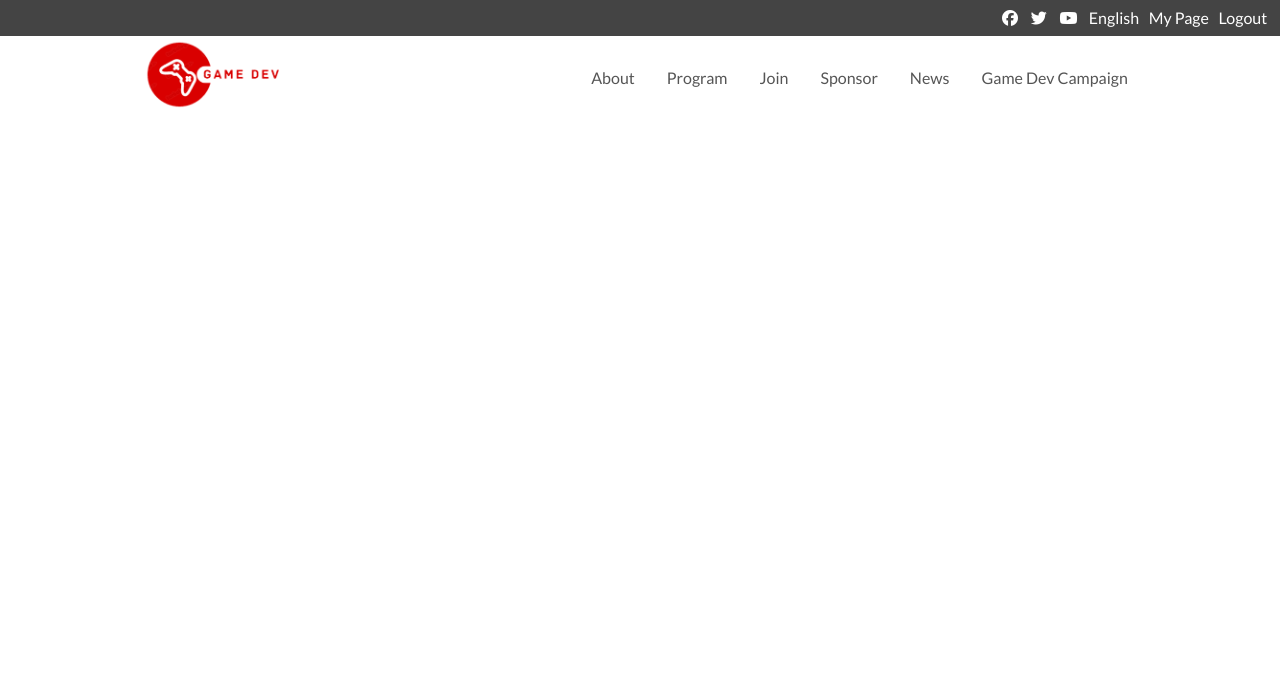
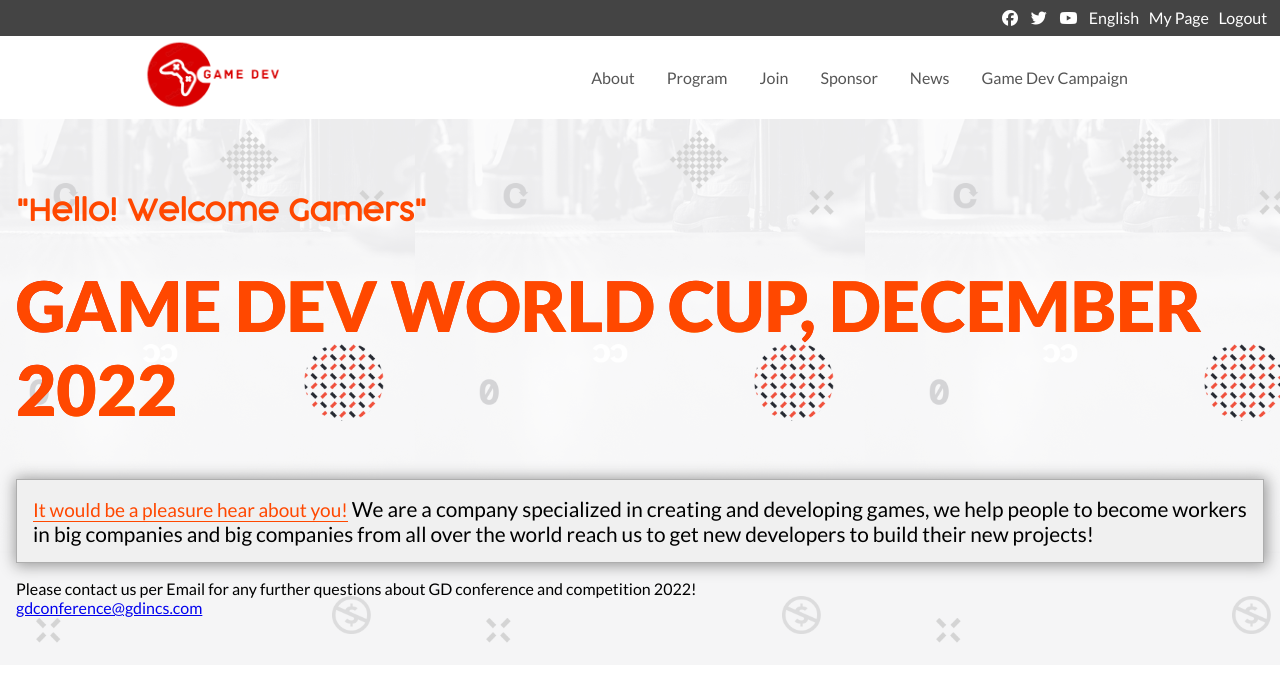
Before and after one commit to Javivy/capstone-1, a website: page about.html in a window 1280 px wide. Drawn offline with Linux system fonts and the light colour scheme.

Commit message:
Create headline strcuture on about page

```diff
--- a/about.html
+++ b/about.html
@@ -108,6 +108,24 @@
   </header>
 
   <!--* HEADLINE -->
+  <section class="about-headline">
+    <h1>
+      <span class="title title1">"Hello! Welcome Gamers"</span>
+      <span class="title title2">GAME DEV WORLD CUP, DECEMBER 2022</span>
+    </h1>
+    <div class="event-description">
+      <p>
+        <span class="description-question">It would be a pleasure hear about you!</span>
+        We are a company specialized in creating and developing games, we help people to become
+        workers in big companies and big companies from all over the world reach us to get new
+        developers to build their new projects!
+      </p>
+    </div>
+    <div class="conference-email">
+      <p>Please contact us per Email for any further questions about GD conference and competition 2022!</p>
+      <a href="#">gdconference@gdincs.com</a>
+    </div>
+  </section>
 
 
   <script src="js/main.js"></script>
--- a/css/styles.css
+++ b/css/styles.css
@@ -220,7 +220,26 @@ footer > img {
   background-size: contain;
 }
 
+.about-headline {
+  display: flex;
+  flex-direction: column;
+  align-items: flex-start;
+  width: 100%;
+  padding: 3rem 1rem;
+  justify-content: flex-start;
+  background-image: url('../images/mobile_intro_bg.png');
+  background-position: center;
+  background-size: contain;
+}
+
 .headline > h1 {
+  display: flex;
+  flex-direction: column;
+  width: 100%;
+  margin: 1rem 0;
+}
+
+.about-headline > h1 {
   display: flex;
   flex-direction: column;
   width: 100%;
@@ -531,12 +550,18 @@ footer {
     margin: 7rem 0 0 0;
   }
 
+  .about-headline {
+    justify-content: space-around;
+    margin: 7rem 0 0 0;
+  }
+
   .title1 {
     font-size: 1.2em;
   }
 
   .title2 {
     font-size: 2.9em;
+    color: #ff4800;
   }
 
   .event-description {
```
